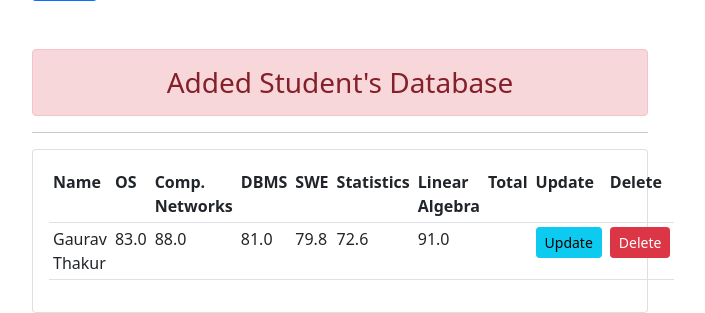
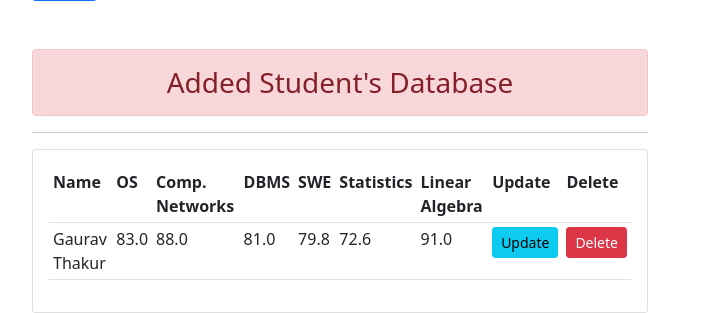
Before and after one commit to saurav-thakur/Student-Database-Management, a Django app: page /student_marks/ in a window 1280 px wide. Shown: the part 716-1029 px from the top of the page, without its empty margins (300-1005 px from the left). Run offline with Django 3.2, Linux system fonts and the light colour scheme; data comes from the database, SQL or seed files in the repository; both versions use the stored data as it was after the commit.

Commit message:
Fixed Issue

```diff
--- a/CRUD_MANAGEMENT/App/templates/App/marks.html
+++ b/CRUD_MANAGEMENT/App/templates/App/marks.html
@@ -43,7 +43,7 @@
                 <th>SWE</th>
                 <th>Statistics</th>
                 <th>Linear Algebra</th>
-                <th>Total</th>
+
                 <th>Update</th>
                 <th>Delete</th>
             </tr>
@@ -58,7 +58,7 @@
                 <td>{{i.SWE}}</td>
                 <td>{{i.stats}}</td>
                 <td>{{i.LinearAlgebra}}</td>
-                <td>{{total_sum}}</td>
+
 
                 <td><a class="btn btn-sm btn-info" href="{% url 'update_marks' i.id %}">Update</a></td>
                 <td><a class="btn btn-sm btn-danger" href="{% url 'delete_marks'  i.id%}">Delete</a>
```
Also changed, not shown: CRUD_MANAGEMENT/db.sqlite3.
